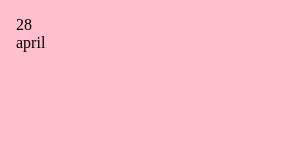
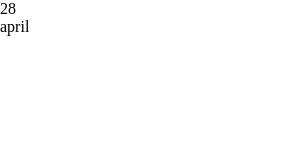
Before and after one commit to omaimaa777/my-electron-app---extended-learning, an Electron app: page index.html in a window 300 px wide. Drawn offline with Linux system fonts and the light colour scheme.

Commit message:
removed some css that i'll change

```diff
--- a/style.css
+++ b/style.css
@@ -7,13 +7,13 @@ body {
     width: 100vw;
     height:100vh;
 
-    background: pink;
+
     user-select: none;
     -webkit-app-region:drag;
 }
 
 .app {
-    padding: 16px;
+
 }
 
 button,
```
